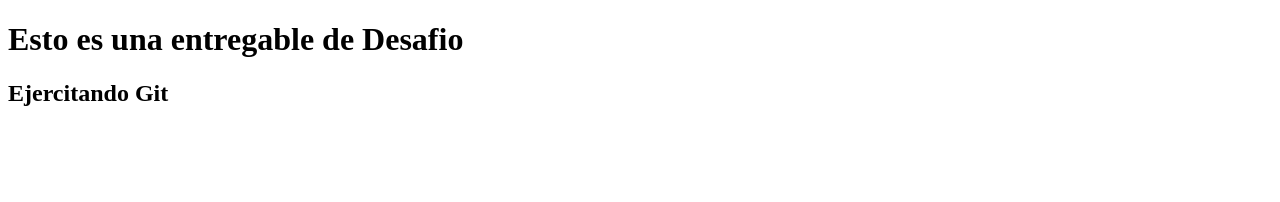
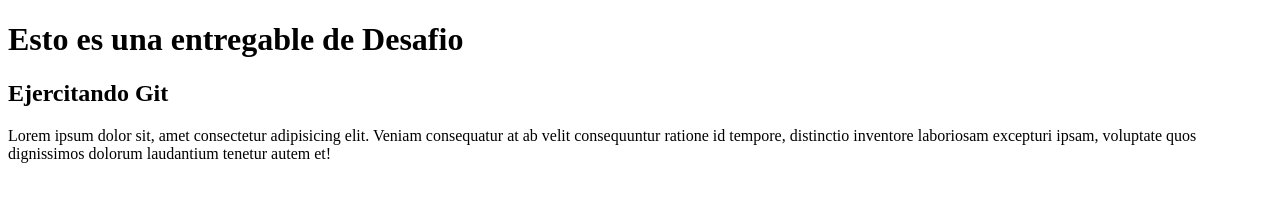
Before and after one commit to mdg0691/mi_repositorio, a plain HTML site: page index.html in a window 1280 px wide. Drawn offline with Linux system fonts and the light colour scheme.

Commit message:
parrafo agregado

```diff
--- a/index.html
+++ b/index.html
@@ -9,5 +9,6 @@
 <body>
     <h1>Esto es una entregable de Desafio</h1>
     <h2>Ejercitando Git</h2>
+    <p>Lorem ipsum dolor sit, amet consectetur adipisicing elit. Veniam consequatur at ab velit consequuntur ratione id tempore, distinctio inventore laboriosam excepturi ipsam, voluptate quos dignissimos dolorum laudantium tenetur autem et!</p>
 </body>
 </html>
```
